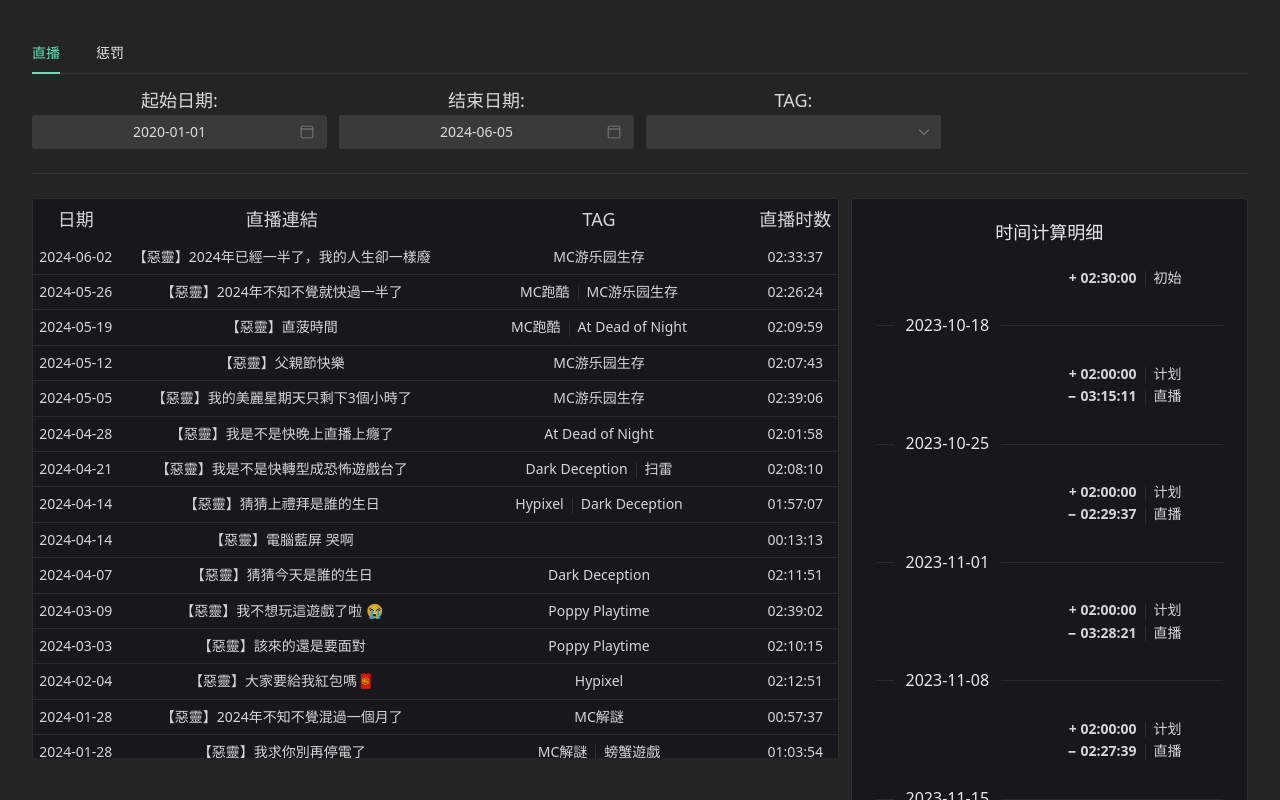
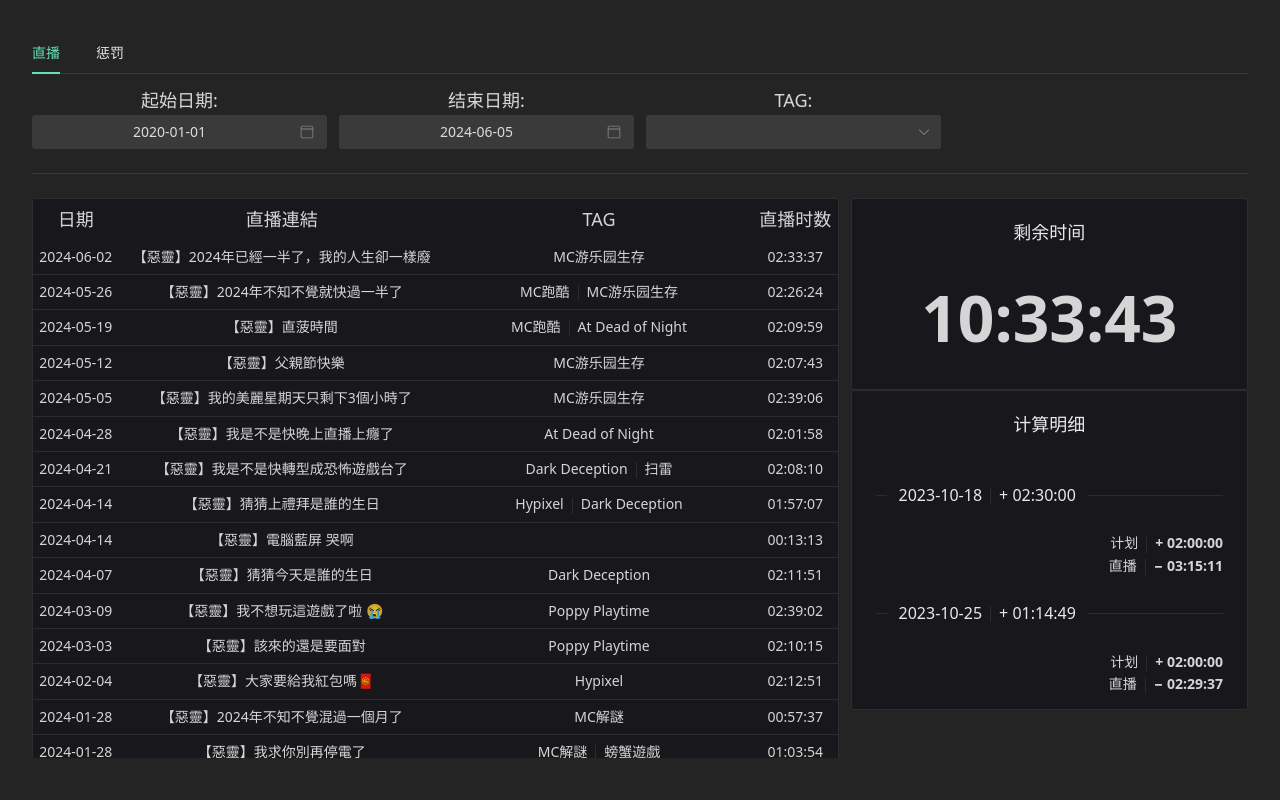
Before and after one commit to champsing/mercuryland, a Vue app: page / in a window 1280 px wide. Shown: the top 800 px of the page. Built offline with nearby package versions, Linux system fonts and the light colour scheme.

Commit message:
initial support for time compute

```diff
--- a/src/components/Vod.vue
+++ b/src/components/Vod.vue
@@ -158,6 +158,15 @@ function displayTimeOffset(seconds: number): string {
         return "− " + formatHMS(-seconds);
     }
 }
+
+function showTimeResult(entry: VodTimeEntry): string {
+    let t = entry.previous + entry.offset;
+    if (t > 0) {
+        return formatHMS(t);
+    } else {
+        return formatHMS(0);
+    }
+}
 </script>
 
 <template>
@@ -233,39 +242,26 @@ function displayTimeOffset(seconds: number): string {
             </n-table>
         </n-gi>
         <n-gi>
-            <n-card title="时间计算明细">
-                <div :style="{ 'text-align': 'right' }">
-                    <div
-                        class="vod-time-text"
-                        :style="{ 'text-align': 'right' }"
-                    >
-                        {{ displayTimeOffset(vodTimeData[0].previous) }}
-                    </div>
-                    <n-divider vertical />
-                    <div
-                        class="vod-time-text"
-                        :style="{ width: '20%', 'text-align': 'left' }"
-                    >
-                        初始
-                    </div>
-                </div>
+            <n-card
+                title="剩余时间"
+                :style="{ 'font-weight': 'bold', '--n-font-size': '5vw' }"
+            >
+                {{ showTimeResult(vodTimeData[vodTimeData.length - 1]) }}
+            </n-card>
+            <n-card title="计算明细" class="vod-time">
                 <template v-for="item in vodTimeData">
                     <n-divider v-if="item.divider" title-placement="left">
-                        {{ item.date }}</n-divider
-                    >
+                        {{ item.date }}
+                        <n-divider vertical />
+                        {{ displayTimeOffset(item.previous) }}
+                    </n-divider>
                     <div :style="{ 'text-align': 'right' }">
-                        <div
-                            class="vod-time-text"
-                            :style="{ 'text-align': 'right' }"
-                        >
-                            {{ displayTimeOffset(item.offset) }}
+                        <div class="vod-time-text" :style="{ width: '20%' }">
+                            {{ item.reason }}
                         </div>
                         <n-divider vertical />
-                        <div
-                            class="vod-time-text"
-                            :style="{ width: '20%', 'text-align': 'left' }"
-                        >
-                            {{ item.reason }}
+                        <div class="vod-time-text">
+                            {{ displayTimeOffset(item.offset) }}
                         </div>
                     </div>
                 </template>
@@ -276,7 +272,6 @@ function displayTimeOffset(seconds: number): string {
 
 <style scoped>
 .container {
-    display: block;
     width: 90vw;
 }
 
@@ -288,6 +283,15 @@ function displayTimeOffset(seconds: number): string {
     overflow-y: scroll;
 }
 
+
+.vod-time {
+    height: 40vh;
+    width: 100%;
+    padding: 0 0 0 0;
+    margin: 0 0 0 0;
+    overflow-y: scroll;
+}
+
 .vod-time-text {
     display: inline-block;
     font-weight: bold;
```
